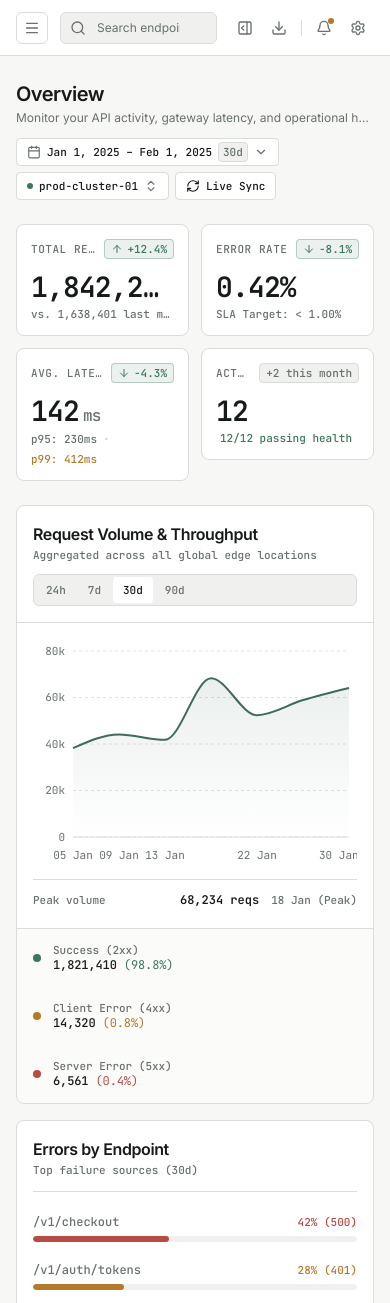
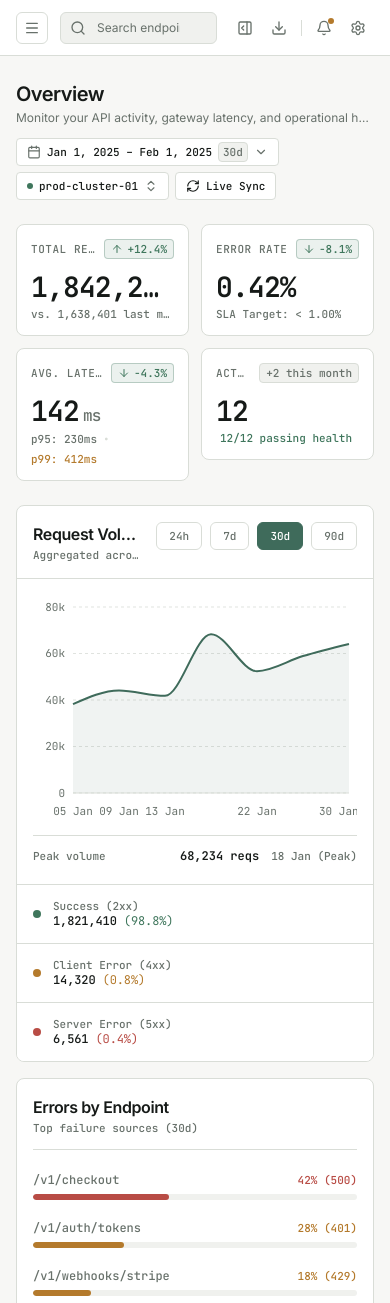
Before and after one commit to yafigian3-hue/developer-saas-dashboard, a React (Vite) app: page / in a window 390 px wide. Shown: the top 1303 px of the page. Built offline with nearby package versions, Linux system fonts and the light colour scheme.

Commit message:
refactor: refine request volume chart

```diff
--- a/src/components/dashboard/RequestVolumeChart.tsx
+++ b/src/components/dashboard/RequestVolumeChart.tsx
@@ -52,10 +52,9 @@ export const RequestVolumeChart: React.FC<RequestVolumeChartProps> = ({
 
   return (
     <section className="flex h-full min-w-0 flex-col overflow-hidden rounded-lg border border-border-default bg-surface">
-      {/* Header */}
-      <div className="flex shrink-0 flex-col gap-3 border-b border-border-default px-4 py-4 sm:px-5 @2xl:flex-row @2xl:items-center @2xl:justify-between">
+      <header className="flex min-w-0 items-start justify-between gap-4 border-b border-border-default px-4 py-4 sm:px-5">
         <div className="min-w-0">
-          <h2 className="text-[16px] font-semibold tracking-tight text-text-primary">
+          <h2 className="truncate text-[16px] font-semibold tracking-tight text-text-primary">
             Request Volume &amp; Throughput
           </h2>
 
@@ -64,8 +63,9 @@ export const RequestVolumeChart: React.FC<RequestVolumeChartProps> = ({
           </p>
         </div>
 
+        <div className="min-w-0 shrink-0">
           <div
-          className="flex max-w-full items-center gap-0.5 overflow-x-auto rounded-md border border-border-default bg-surface-muted p-0.5"
+            className="flex max-w-full items-center gap-2 overflow-x-auto pb-0.5"
             aria-label="Request volume range"
           >
             {ranges.map((range) => {
@@ -78,11 +78,11 @@ export const RequestVolumeChart: React.FC<RequestVolumeChartProps> = ({
                   aria-pressed={isActive}
                   onClick={() => handleRangeClick(range)}
                   className={cn(
-                  "shrink-0 rounded-sm px-2.5 py-1.5 font-label-sm transition-colors duration-150",
+                    "shrink-0 rounded-md border px-3 py-1.5 font-label-sm transition-colors duration-150",
                     "focus-visible:outline-none focus-visible:ring-1 focus-visible:ring-accent",
                     isActive
-                    ? "bg-surface font-semibold text-text-primary"
-                    : "text-text-secondary hover:text-text-primary",
+                      ? "border-accent bg-accent font-semibold text-white hover:bg-accent/90"
+                      : "border-border-default bg-surface text-text-secondary hover:bg-surface-muted hover:text-text-primary",
                   )}
                 >
                   {range}
@@ -91,8 +91,8 @@ export const RequestVolumeChart: React.FC<RequestVolumeChartProps> = ({
             })}
           </div>
         </div>
+      </header>
 
-      {/* Chart */}
       <div className="min-h-[280px] flex-1 px-4 py-5 sm:px-5 sm:py-6">
         <div
           className="h-56 w-full"
@@ -104,21 +104,6 @@ export const RequestVolumeChart: React.FC<RequestVolumeChartProps> = ({
               data={currentData}
               margin={{ top: 8, right: 8, left: -20, bottom: 0 }}
             >
-              <defs>
-                <linearGradient id={gradientId} x1="0" y1="0" x2="0" y2="1">
-                  <stop
-                    offset="0%"
-                    stopColor="var(--color-accent)"
-                    stopOpacity={0.18}
-                  />
-                  <stop
-                    offset="100%"
-                    stopColor="var(--color-accent)"
-                    stopOpacity={0}
-                  />
-                </linearGradient>
-              </defs>
-
               <CartesianGrid
                 stroke="var(--color-border-default)"
                 strokeDasharray="3 3"
@@ -160,7 +145,7 @@ export const RequestVolumeChart: React.FC<RequestVolumeChartProps> = ({
                   const data = payload[0]?.payload as TimeSeriesPoint;
 
                   return (
-                    <div className="w-48 rounded border border-border-default bg-surface p-2.5 shadow-sm">
+                    <div className="w-48 rounded-md border border-border-default bg-surface p-2.5 shadow-sm">
                       <div className="mb-1.5 flex items-center justify-between gap-2 border-b border-border-default pb-1">
                         <span className="font-label-sm font-semibold text-text-primary">
                           {data.date}
@@ -200,7 +185,8 @@ export const RequestVolumeChart: React.FC<RequestVolumeChartProps> = ({
                 dataKey="requests"
                 stroke="var(--color-accent)"
                 strokeWidth={2}
-                fill={`url(#${gradientId})`}
+                fill="var(--color-accent)"
+                fillOpacity={0.08}
                 isAnimationActive={false}
                 activeDot={{
                   r: 4,
@@ -213,19 +199,18 @@ export const RequestVolumeChart: React.FC<RequestVolumeChartProps> = ({
           </ResponsiveContainer>
         </div>
 
-        {/* Peak summary */}
         {!isChartHovered && peakPoint && (
-          <div className="mt-3 flex items-center justify-between gap-3 border-t border-border-default pt-3">
-            <span className="font-label-sm text-text-secondary">
+          <div className="mt-3 flex min-w-0 items-center justify-between gap-3 border-t border-border-default pt-3">
+            <span className="shrink-0 font-label-sm text-text-secondary">
               Peak volume
             </span>
 
-            <div className="flex items-center gap-3">
-              <span className="font-code-inline font-semibold text-text-primary">
+            <div className="flex min-w-0 items-center justify-end gap-3">
+              <span className="truncate font-code-inline font-semibold text-text-primary">
                 {peakPoint.requests.toLocaleString()} reqs
               </span>
 
-              <span className="font-label-sm text-text-secondary">
+              <span className="shrink-0 font-label-sm text-text-secondary">
                 {peakPoint.date}
               </span>
             </div>
@@ -233,8 +218,7 @@ export const RequestVolumeChart: React.FC<RequestVolumeChartProps> = ({
         )}
       </div>
 
-      {/* Breakdown */}
-      <div className="grid shrink-0 grid-cols-1 border-t border-border-default bg-surface-muted/30 sm:grid-cols-3 sm:divide-x sm:divide-border-default">
+      <footer className="grid shrink-0 grid-cols-1 border-t border-border-default bg-surface sm:grid-cols-3 sm:divide-x sm:divide-border-default">
         <div className="flex items-center gap-3 px-4 py-3.5 sm:px-5">
           <span
             className="h-2 w-2 shrink-0 rounded-full bg-success"
@@ -253,7 +237,7 @@ export const RequestVolumeChart: React.FC<RequestVolumeChartProps> = ({
           </div>
         </div>
 
-        <div className="flex items-center gap-3 px-4 py-3.5 sm:px-5">
+        <div className="flex items-center gap-3 border-t border-border-default px-4 py-3.5 sm:border-t-0 sm:px-5">
           <span
             className="h-2 w-2 shrink-0 rounded-full bg-warning"
             aria-hidden="true"
@@ -270,7 +254,7 @@ export const RequestVolumeChart: React.FC<RequestVolumeChartProps> = ({
           </div>
         </div>
 
-        <div className="flex items-center gap-3 px-4 py-3.5 sm:px-5">
+        <div className="flex items-center gap-3 border-t border-border-default px-4 py-3.5 sm:border-t-0 sm:px-5">
           <span
             className="h-2 w-2 shrink-0 rounded-full bg-danger"
             aria-hidden="true"
@@ -286,7 +270,7 @@ export const RequestVolumeChart: React.FC<RequestVolumeChartProps> = ({
             </div>
           </div>
         </div>
-      </div>
+      </footer>
     </section>
   );
 };
```
Lines whose indentation alone changed are shown as unchanged.
